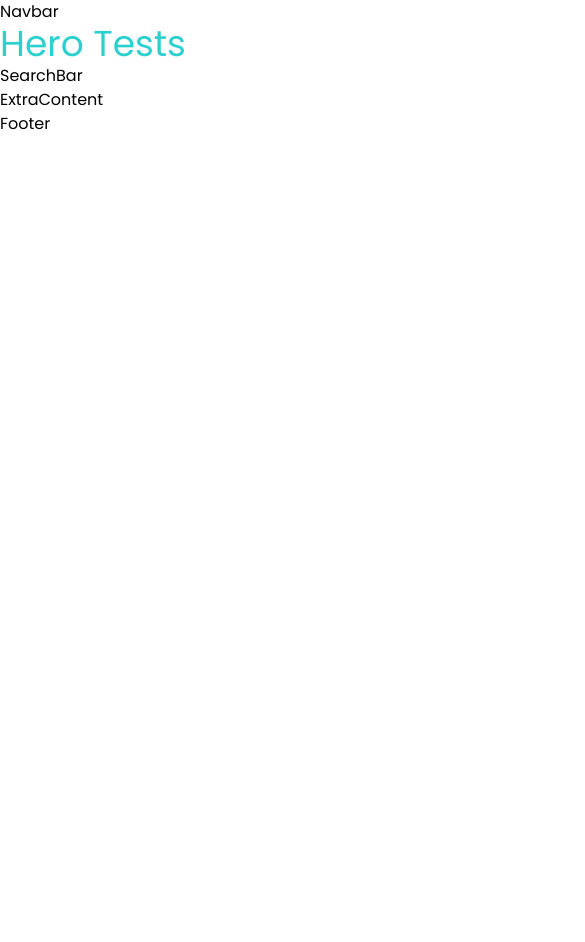
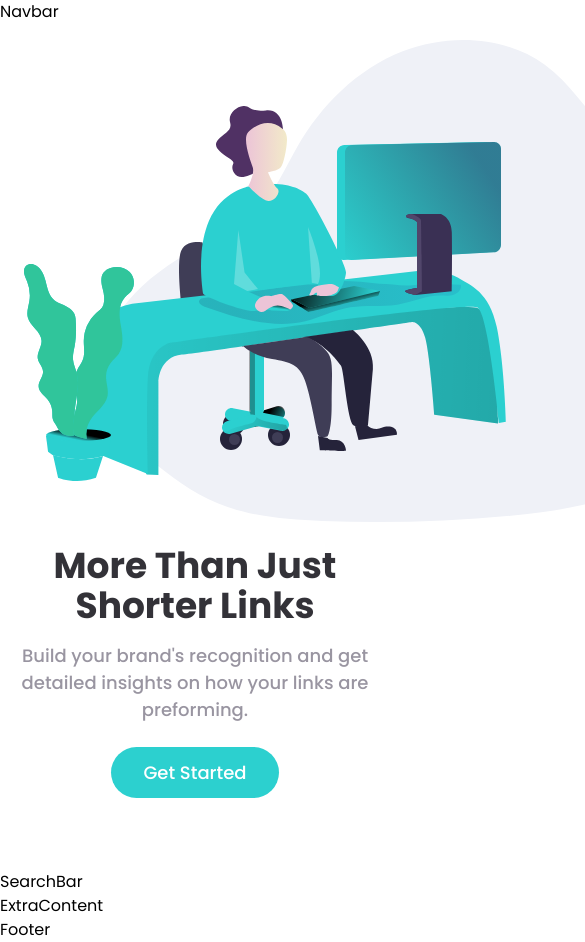
Before and after one commit to zencoder24/url-shortening-app, a React (Create React App) app: page / in a window 390 px wide. Shown: the top 942 px of the page, 585 px wide, since content can reach past the window. Before the commit the page ends 844 px from the top, so only its background shows below. Built offline with nearby package versions, Linux system fonts and the light colour scheme.

Commit message:
Mobile version, svg issues

```diff
--- a/src/components/Hero.jsx
+++ b/src/components/Hero.jsx
@@ -1,10 +1,32 @@
 import React from 'react';
+// import illustration from '../assets/images/illustration-working.svg';
+import {ReactComponent as Illustration} from '../assets/images/illustration-working.svg';
 
 function Hero() {
   return (
-    <div>
-      <div className="text-4xl text-x-cyan">Hero Tests</div>
-    </div>
+    <section className="hero-feature">
+      <div className="content text-center pt-4 pb-12">
+        <div className="grid-right h-94">
+          <Illustration className="ml-6" />
+        </div>
+        <div className="grid-left px-1.5">
+          <div className="title">
+            <h1 className="text-4xl font-bold text-x-dark-blue mt-6 mb-4">
+              More Than Just Shorter Links
+            </h1>
+          </div>
+          <div className="sub-title text-x-gray-violet font-medium text-x-base">
+            Build your brand's recognition and get detailed insights on how your
+            links are preforming.
+          </div>
+          <div className="button my-6">
+            <button className="py-3 px-8 bg-x-cyan text-white font-medium rounded-full text-x-base cursor-pointer">
+              Get Started
+            </button>
+          </div>
+        </div>
+      </div>
+    </section>
   );
 }
 
```
